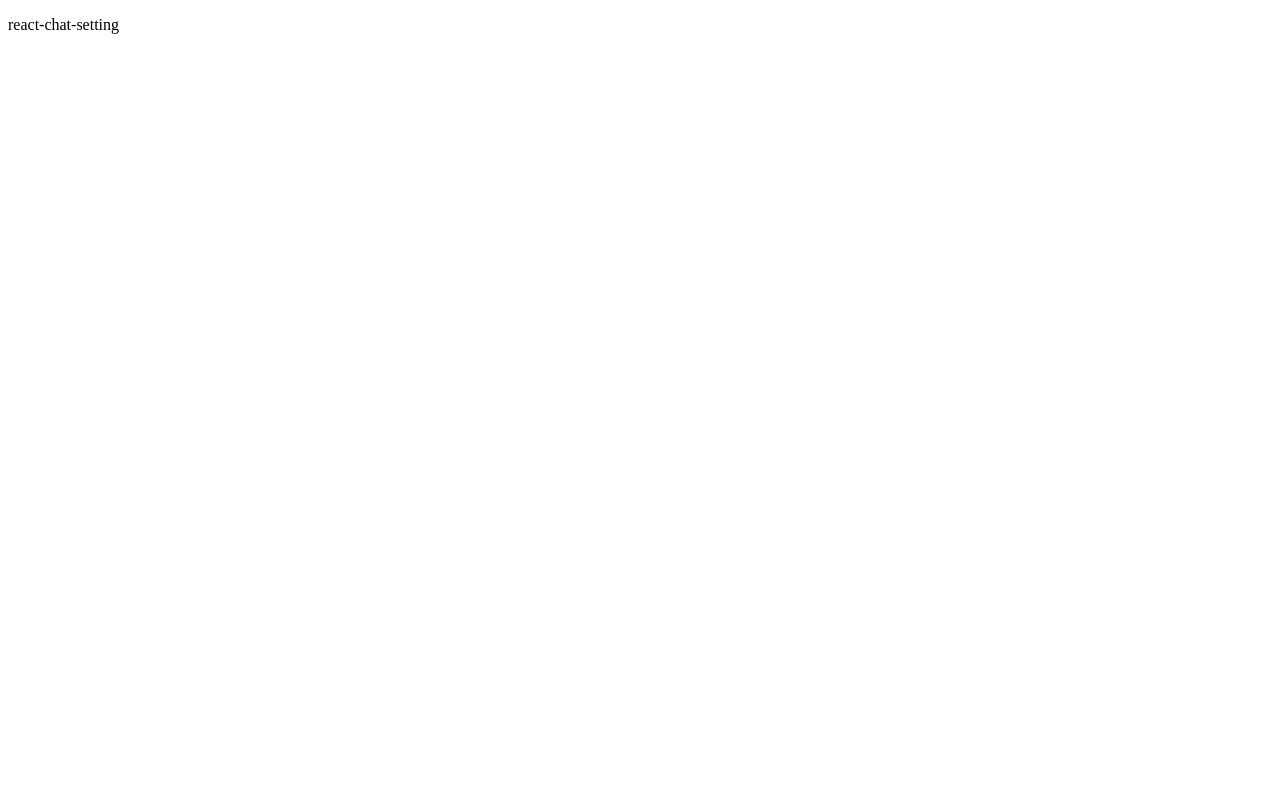
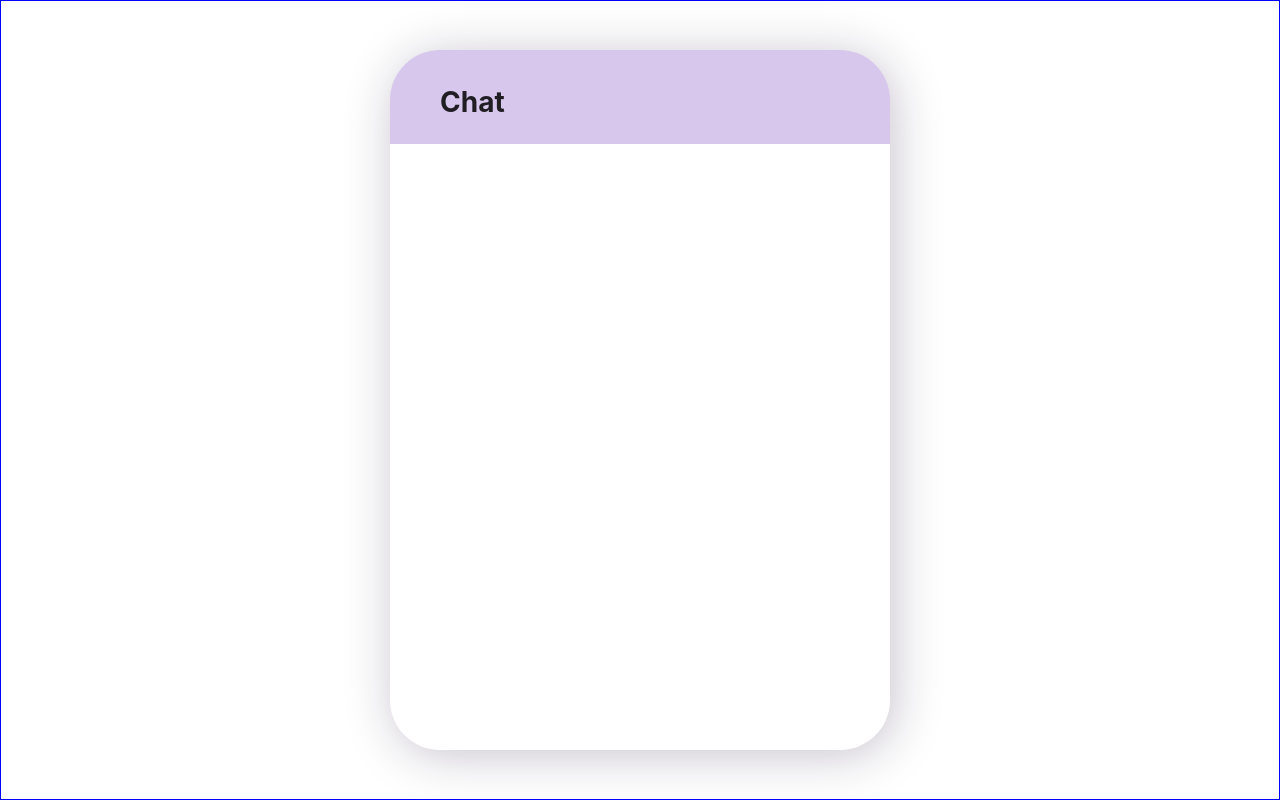
Before and after one commit to bora001/react-chat, a React (Create React App) app: page / in a window 1280 px wide. Built offline with nearby package versions, Linux system fonts and the light colour scheme.

Commit message:
add header

```diff
--- a/package.json
+++ b/package.json
@@ -10,9 +10,11 @@
     "@types/node": "^16.11.45",
     "@types/react": "^18.0.15",
     "@types/react-dom": "^18.0.6",
+    "antd": "^4.22.1",
     "react": "^18.2.0",
     "react-dom": "^18.2.0",
     "react-scripts": "5.0.1",
+    "styled-components": "^5.3.5",
     "typescript": "^4.7.4",
     "web-vitals": "^2.1.4"
   },
@@ -39,5 +41,8 @@
       "last 1 firefox version",
       "last 1 safari version"
     ]
+  },
+  "devDependencies": {
+    "@types/styled-components": "^5.1.25"
   }
 }
--- a/src/App.tsx
+++ b/src/App.tsx
@@ -1,8 +1,14 @@
+import "antd/dist/antd.css";
+import { CenterBoard, ChatBoard, Header } from "./style/styles";
 function App() {
   return (
-    <div className="App">
-      <p>react-chat-setting</p>
-    </div>
+    <CenterBoard>
+      <ChatBoard>
+        <Header>
+          <div>Chat</div>
+        </Header>
+      </ChatBoard>
+    </CenterBoard>
   );
 }
 
--- /dev/null
+++ b/src/style/styles.ts
@@ -0,0 +1,53 @@
+import styled from "styled-components";
+
+export const color = {
+  main: "#7f4fc150",
+  dark: "6609e7af",
+};
+
+export const MediaQuery = (maxWidth: number): string => {
+  return `@media (max-width: ${maxWidth}px)`;
+};
+
+export const viewpoint = {
+  custom: MediaQuery,
+  desktop: MediaQuery(922),
+  tablet: MediaQuery(768),
+  phone: MediaQuery(576),
+};
+
+export const Content = styled.div`
+  ${viewpoint.desktop} {
+    background: white;
+  }
+  ${viewpoint.tablet} {
+    background: ivory;
+  }
+  ${viewpoint.phone} {
+    background: palegoldenrod;
+  }
+`;
+
+export const CenterBoard = styled.div`
+  border: 1px solid blue;
+  display: flex;
+  align-items: center;
+  justify-content: center;
+  width: 100vw;
+  height: 100vh;
+`;
+
+export const ChatBoard = styled.div`
+  border-radius: 50px;
+  width: 500px;
+  height: 700px;
+  box-shadow: 4px 5px 50px #1703323e;
+`;
+
+export const Header = styled.header`
+  border-radius: 50px 50px 0 0;
+  padding: 30px 50px 20px;
+  font-weight: bold;
+  font-size: 28px;
+  background-color: ${color.main};
+`;
```
Also changed, not shown: 1 other file (tests, documents, lock files or other folders).
